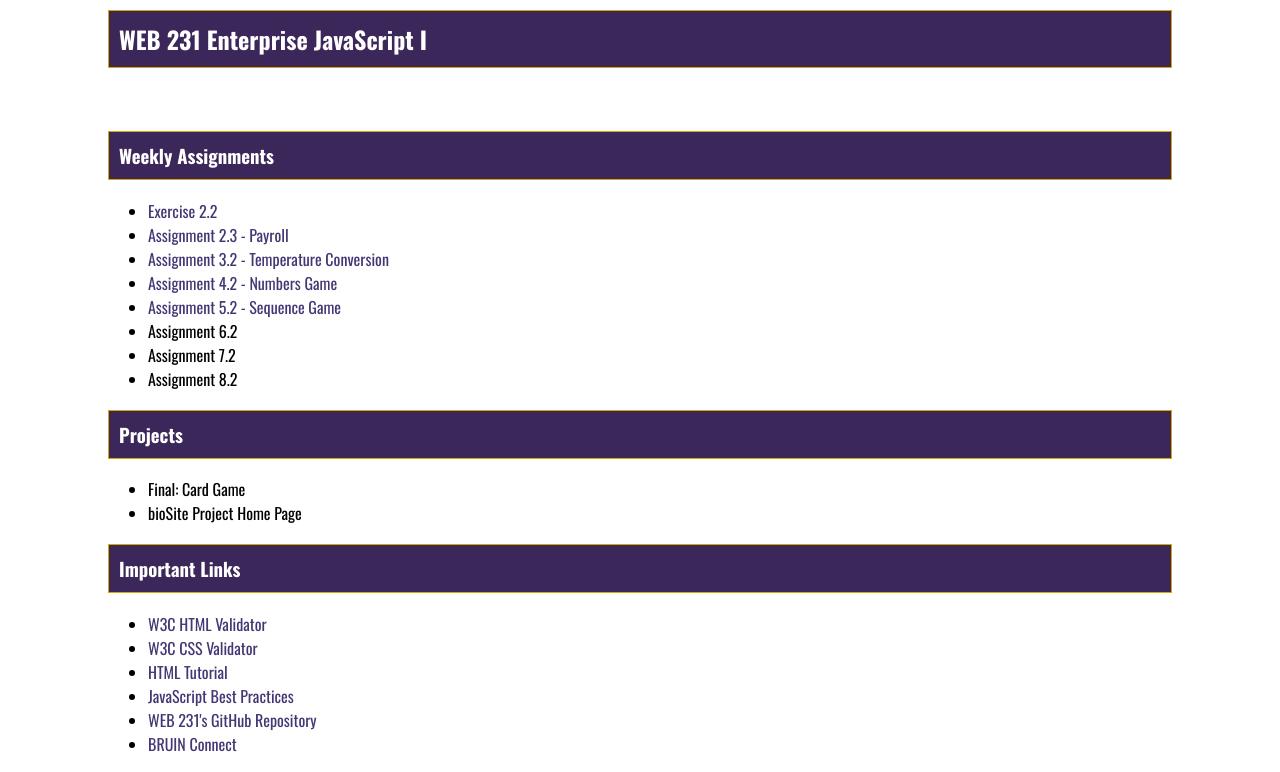
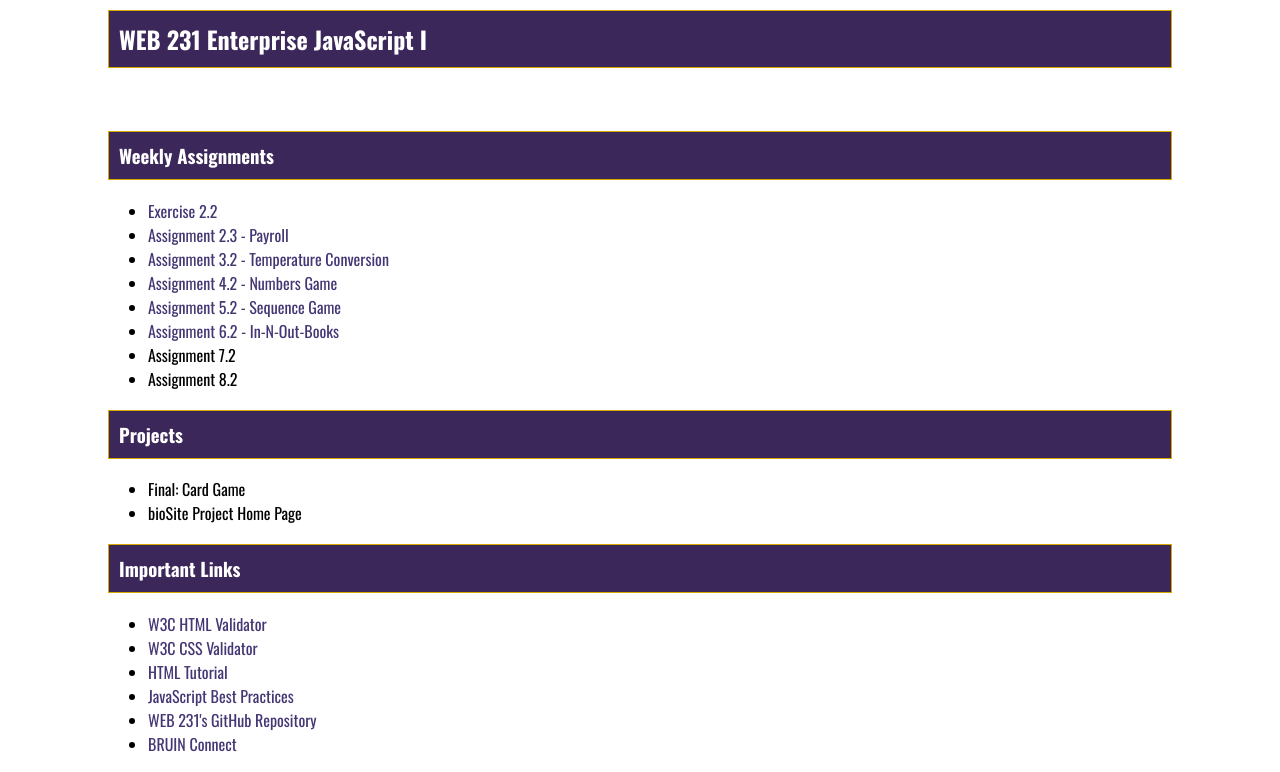
Before and after one commit to CSSkelton/web-231, a plain HTML site: page index.html in a window 1280 px wide. Shown: the part 130-902 px from the top of the page. Drawn offline with nearby package versions, Linux system fonts and the light colour scheme.

Commit message:
added link to week 6 assignment

```diff
--- a/index.html
+++ b/index.html
@@ -30,7 +30,7 @@
                 <li><a href="week-3/skelton-temp-conversion.html">Assignment 3.2 - Temperature Conversion</a></li>
                 <li><a href="week-4/skelton-numbers-game.html">Assignment 4.2 - Numbers Game</a></li>
                 <li><a href="week-5/skelton-sequence-game.html">Assignment 5.2 - Sequence Game</a></li>
-                <li>Assignment 6.2</li>
+                <li><a href="week-6/skelton-in-n-out-books.html">Assignment 6.2 - In-N-Out-Books</a></li>
                 <li>Assignment 7.2</li>
                 <li>Assignment 8.2</li>
             </ul>
```
